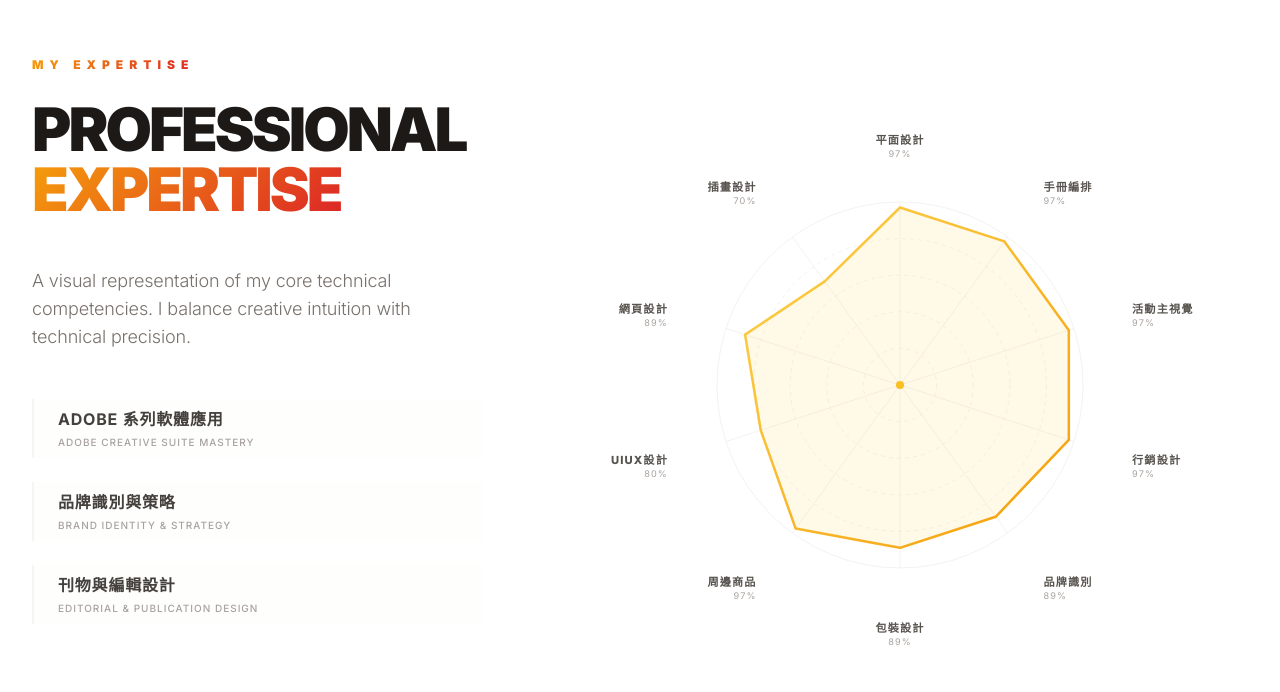
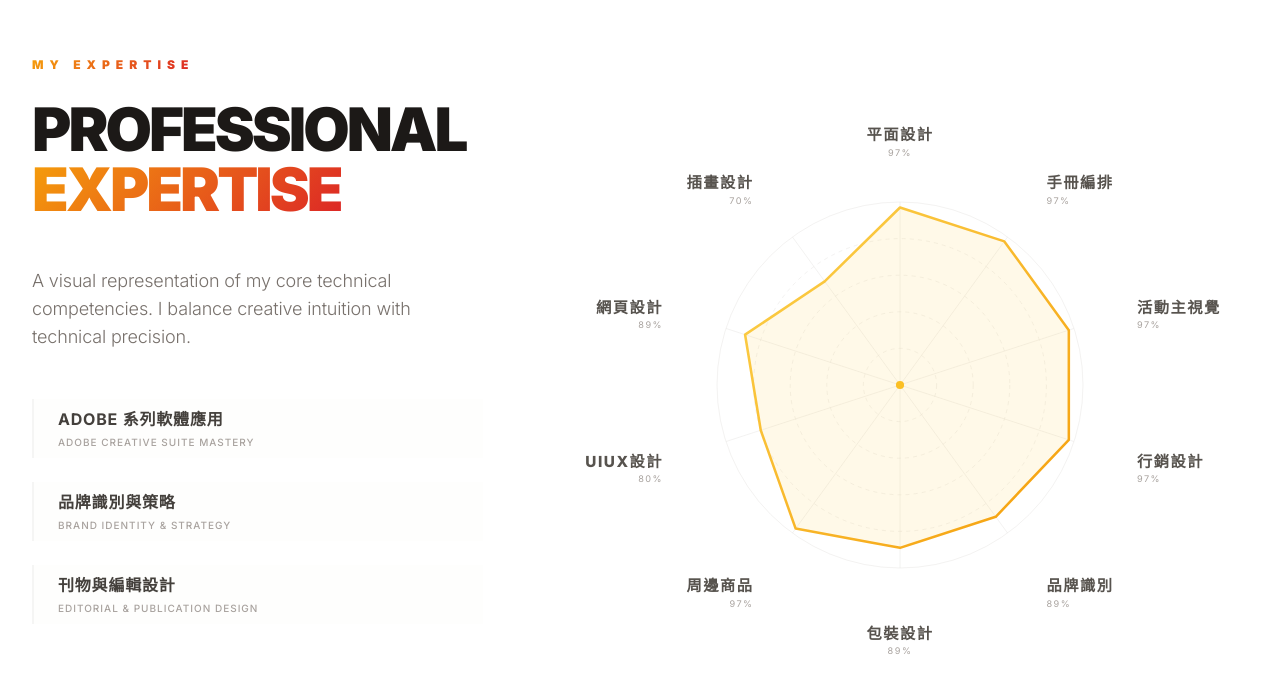
Before and after one commit to visionown1988-cloud/AlbaHDesign, a React (Vite) app: page / in a window 1280 px wide. Shown: the part 981-1673 px from the top of the page. Built offline with nearby package versions, Linux system fonts and the light colour scheme.

Commit message:
feat(Professional): Improve skill chart readability
Increase label radius and font size in the skill chart to enhance legibility. Adjust text positioning for better alignment and visual appeal.

```diff
--- a/components/Professional.tsx
+++ b/components/Professional.tsx
@@ -103,7 +103,7 @@ const RadarChart: React.FC<{ isVisible: boolean }> = ({ isVisible }) => {
 
         {/* Labels */}
         {data.map((skill, i) => {
-          const labelRadius = radius + 60;
+          const labelRadius = radius + 65;
           const x = center + labelRadius * Math.cos(i * angleStep - Math.PI / 2);
           const y = center + labelRadius * Math.sin(i * angleStep - Math.PI / 2);
 
@@ -116,7 +116,7 @@ const RadarChart: React.FC<{ isVisible: boolean }> = ({ isVisible }) => {
               key={i}
               x={x}
               y={y}
-              fontSize="11"
+              fontSize="15"
               fontWeight="800"
               fill="#57534e"
               textAnchor={anchor}
@@ -124,7 +124,7 @@ const RadarChart: React.FC<{ isVisible: boolean }> = ({ isVisible }) => {
               className={`tracking-widest uppercase select-none transition-all duration-700 ${isVisible ? 'opacity-100 translate-y-0' : 'opacity-0 translate-y-4'}`}
             >
               <tspan x={x} dy="0.3em">{skill.name}</tspan>
-              <tspan x={x} dy="1.4em" fontSize="9" fill="#a8a29e" fontWeight="400">
+              <tspan x={x} dy="1.7em" fontSize="9" fill="#a8a29e" fontWeight="400">
                 {skill.percentage}%
               </tspan>
             </text>
@@ -142,11 +142,9 @@ const Professional: React.FC = () => {
   useEffect(() => {
     const observer = new IntersectionObserver(
       ([entry]) => {
-        // Toggle visibility to allow the animation to re-trigger every time it enters
         setIsVisible(entry.isIntersecting);
       },
       {
-        // Use a threshold that ensures the user actually sees a good chunk of the section
         threshold: 0.15
       }
     );
```
